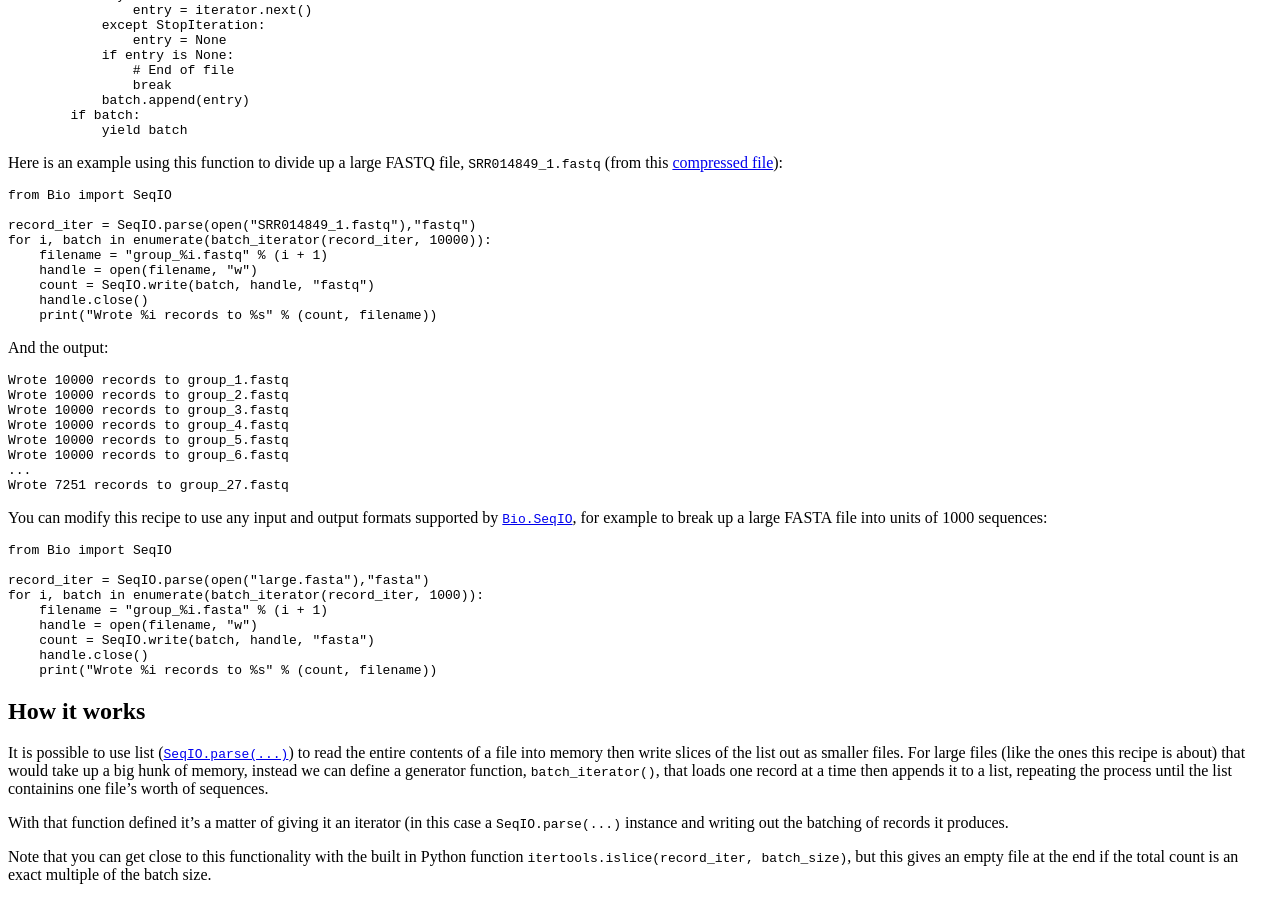
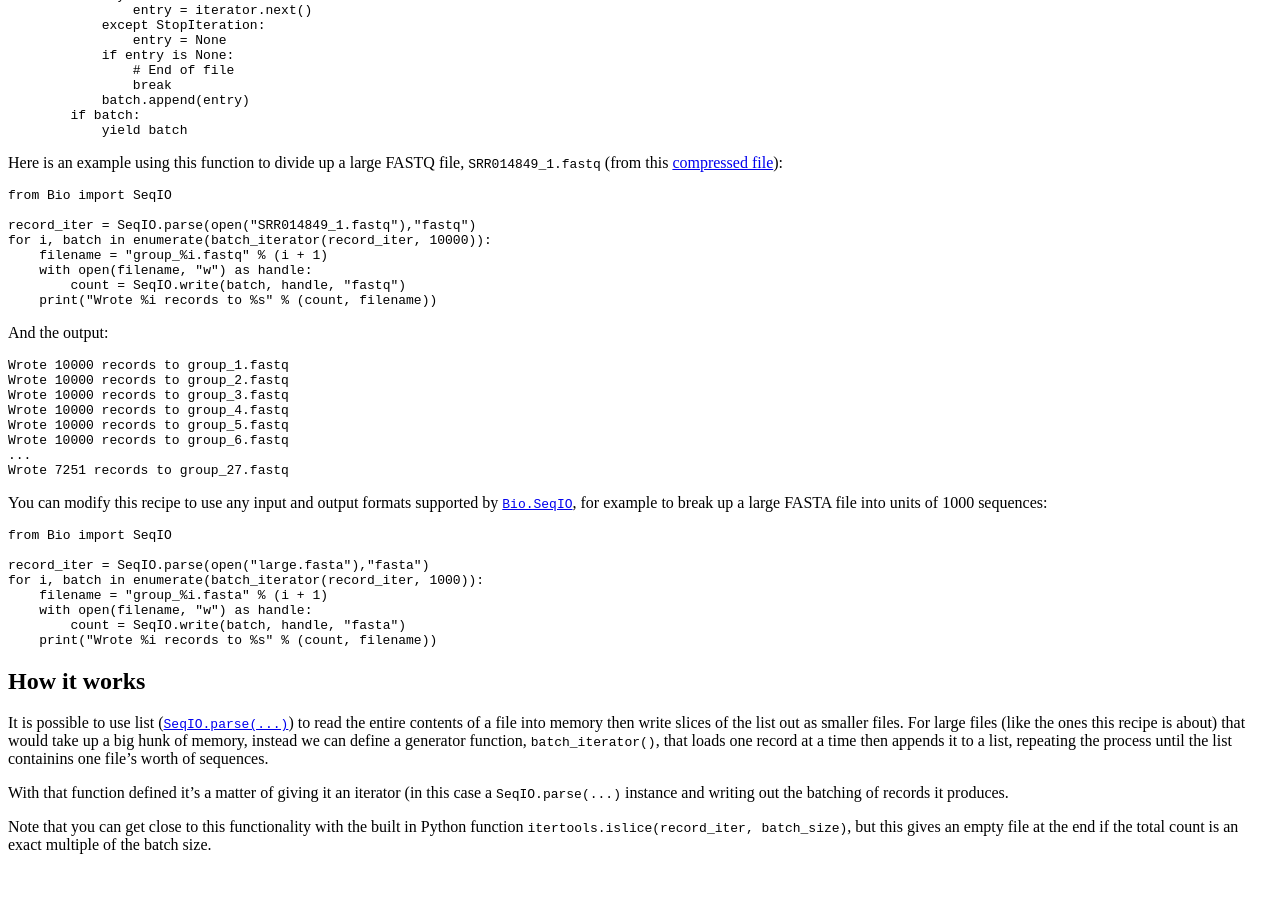
Before and after one commit to biopython/biopython.github.io, a Jekyll site: the page built from wiki/Split_large_file.md, in a window 1280 px wide and 900 px high, scrolled down 674 px. Built offline with Jekyll 4.4.1, drawn with Linux system fonts in a browser that asks for light colours; after the commit the page ends 1544 px from its top, so only the background shows below that.

Commit message:
correct use of handle
editing for issue #353

````diff
--- a/wiki/Split_large_file.md
+++ b/wiki/Split_large_file.md
@@ -66,9 +66,8 @@ from Bio import SeqIO
 record_iter = SeqIO.parse(open("SRR014849_1.fastq"),"fastq")
 for i, batch in enumerate(batch_iterator(record_iter, 10000)):
     filename = "group_%i.fastq" % (i + 1)
-    handle = open(filename, "w")
-    count = SeqIO.write(batch, handle, "fastq")
-    handle.close()
+    with open(filename, "w") as handle:
+        count = SeqIO.write(batch, handle, "fastq")
     print("Wrote %i records to %s" % (count, filename))
 ```
 
@@ -95,9 +94,8 @@ from Bio import SeqIO
 record_iter = SeqIO.parse(open("large.fasta"),"fasta")
 for i, batch in enumerate(batch_iterator(record_iter, 1000)):
     filename = "group_%i.fasta" % (i + 1)
-    handle = open(filename, "w")
-    count = SeqIO.write(batch, handle, "fasta")
-    handle.close()
+    with open(filename, "w") as handle:
+        count = SeqIO.write(batch, handle, "fasta")
     print("Wrote %i records to %s" % (count, filename))
 ```
 
````
